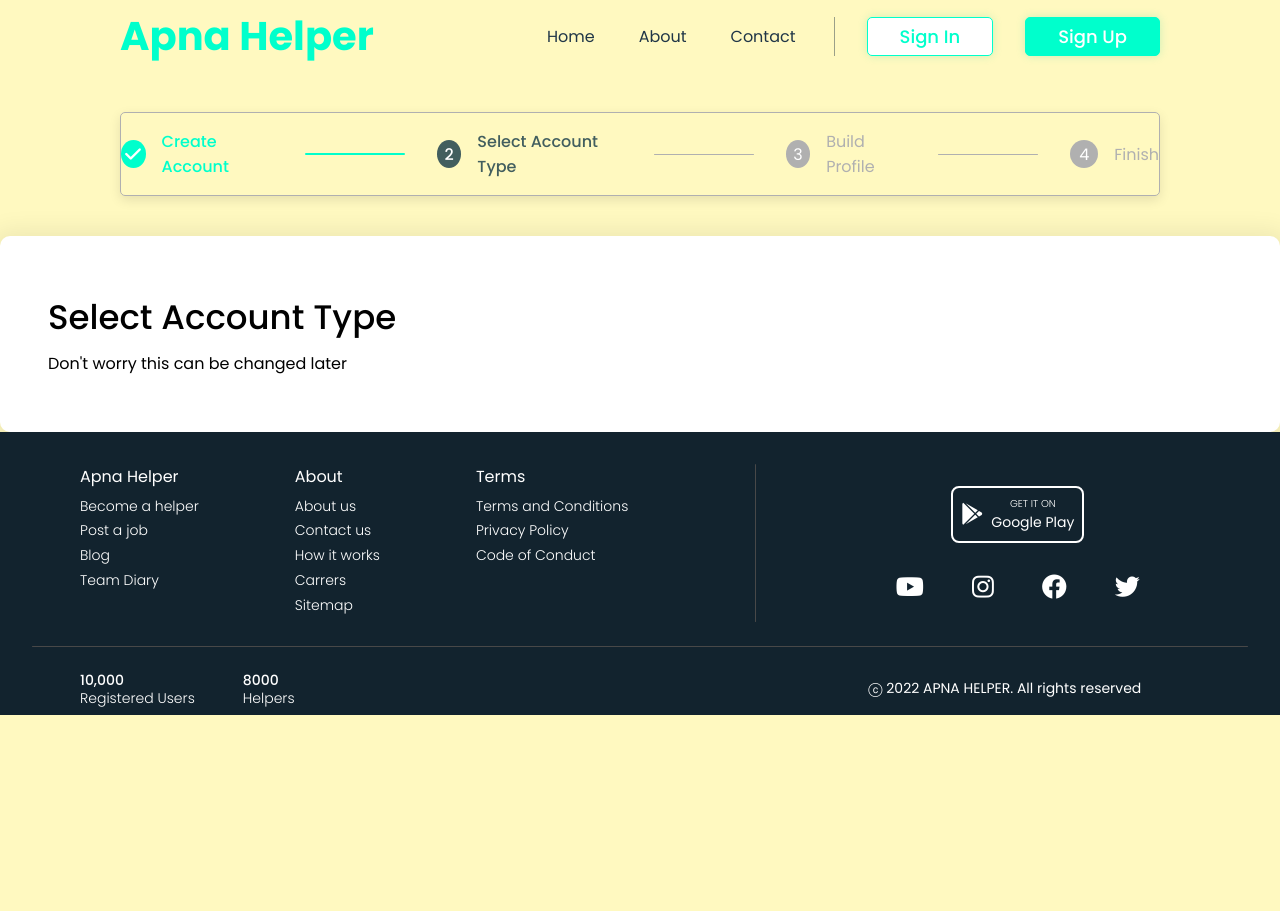
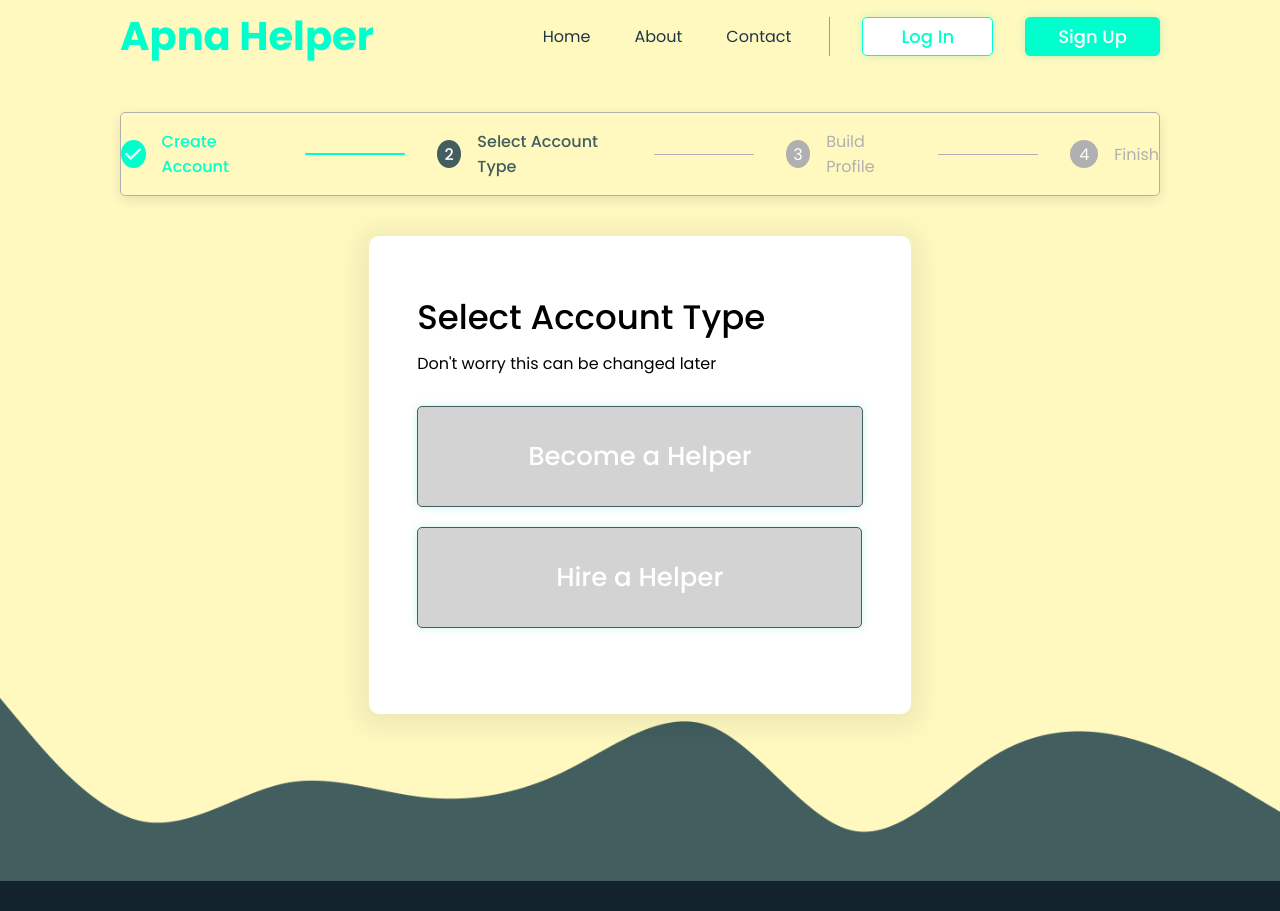
Before and after one commit to Ramanuj-1729/Apna_Helper, a React (Create React App) app in the folder frontend/: page /register/account-type in a window 1280 px wide. Shown: the top 911 px of the page. Before the commit the page ends 800 px from the top, so only its background shows below. Built offline with nearby package versions, Linux system fonts and the light colour scheme.

Commit message:
added accounttype

```diff
--- a/frontend/src/App.js
+++ b/frontend/src/App.js
@@ -22,7 +22,7 @@ function App() {
         <Route path="/about-us" element={<About />} />
         <Route path="/contact-us" element={<Contact />} />
         <Route path="/team-diary" element={<TeamDiary />}/>
-        <Route path="/sign-in" element={<LogIn />}/>
+        <Route path="/log-in" element={<LogIn />}/>
         <Route path="/register/sign-up" element={<SignUp/>}/>
         <Route path="/register/account-type" element={<AccountType/>}/>
         <Route path="/register/build-profile" element={<BuildProfile/>}/>
--- a/frontend/src/components/shared/Navbar/Navbar.jsx
+++ b/frontend/src/components/shared/Navbar/Navbar.jsx
@@ -48,8 +48,8 @@ const Navbar = () => {
         <div className={`${styles.auth} flex items-center justify-center `}>
           <div className={styles.leftButton}>
             <SecondaryButton
-              content="Sign In"
-              padding="5px 32px"
+              content="Log In"
+              padding="5px 38px"
               boxShadow="0 0 10px rgba(0, 204, 153, 0.2)"
               color="#00FFCC"
               border="1px solid #00ffcc"
--- a/frontend/src/components/shared/PrimaryButton/PrimaryButton.jsx
+++ b/frontend/src/components/shared/PrimaryButton/PrimaryButton.jsx
@@ -1,11 +1,11 @@
 import React from 'react'
 import style from './PrimaryButton.module.css'
 
-const PrimaryButton = ({ content, backgroundColor, padding, boxShadow, border, onClick }) => {
+const PrimaryButton = ({ content, backgroundColor, padding, boxShadow, border, onClick, fontSize }) => {
   return (
     <div className={style.wrapper}>
       <button
-        style={{ backgroundColor, padding, boxShadow, border }}
+        style={{ backgroundColor, padding, boxShadow, border, fontSize }}
         onClick={onClick}
       >
         {content}
--- a/frontend/src/pages/RegistrationSteps/AccountType/AccountType.jsx
+++ b/frontend/src/pages/RegistrationSteps/AccountType/AccountType.jsx
@@ -1,17 +1,35 @@
 import React from 'react'
 import Form from '../../../components/Form/Form'
 import RegisterationStatusBar from '../../../components/RegistrationStatusBar/RegistrationStatusBar';
-// import styles from './AccountType.module.css'
+import PrimaryButton from '../../../components/shared/PrimaryButton/PrimaryButton';
+import styles from './AccountType.module.css';
+import { useNavigate } from "react-router-dom";
 
 const AccountType = () => {
+  const Navigation = useNavigate();
+  const buildProfileNavigation = () => {
+    Navigation("/register/build-profile");
+  };
 
   return (
-
     <>
       <RegisterationStatusBar state={2} />
-      <Form heading="Select Account Type" text="Don't worry this can be changed later">
+      <div className={`${styles.wrapper} flex items-center justify-center`}>
+        <Form heading="Select Account Type" text="Don't worry this can be changed later">
 
-      </Form>
+          <div className={styles.btn}>
+            <div className={styles.btn1}>
+              <PrimaryButton backgroundColor="var(--gray-dark-color)" content="Become a Helper" padding="30px 110px" boxShadow="0 0 10px rgba(0, 204, 153, 0.2)" border="1px solid #425E5E" fontSize="26px" onClick={buildProfileNavigation} />
+            </div>
+            <div className={styles.btn2}>
+              <PrimaryButton backgroundColor="var(--gray-dark-color)" content="Hire a Helper" padding="30px 138px" boxShadow="0 0 10px rgba(0, 204, 153, 0.2)" border="1px solid #425E5E" fontSize="26px" />
+            </div>
+          </div>
+        </Form>
+      </div>
+      <div className={styles.waves}>
+        <img src="/images/wave-top.png" alt="oh no" />
+      </div>
     </>
 
   )
--- a/frontend/src/pages/RegistrationSteps/AccountType/AccountType.module.css
+++ b/frontend/src/pages/RegistrationSteps/AccountType/AccountType.module.css
@@ -0,0 +1,12 @@
+.btn{
+    margin: 30px 0px;
+}
+.btn2{
+    margin-top: 20px;
+}
+.waves img {
+    position: relative;
+    width: 100%;
+    margin: -1rem 0 -5rem 0;
+    z-index: -1;
+}
--- a/frontend/src/pages/RegistrationSteps/SignUp/SignUp.jsx
+++ b/frontend/src/pages/RegistrationSteps/SignUp/SignUp.jsx
@@ -3,7 +3,8 @@ import styles from "./SignUp.module.css";
 import Line from "../../../components/shared/Line/Line";
 import PrimaryButton from "../../../components/shared/PrimaryButton/PrimaryButton";
 import Form from "../../../components/Form/Form";
-import RegisterationStatusBar from '../../../components/RegistrationStatusBar/RegistrationStatusBar';import { NavLink, useNavigate } from "react-router-dom";
+import RegisterationStatusBar from '../../../components/RegistrationStatusBar/RegistrationStatusBar';
+import { NavLink, useNavigate } from "react-router-dom";
 
 const SignUp = () => {
 
@@ -102,6 +103,9 @@ const SignUp = () => {
                     </div>
                 </Form>
             </div>
+            <div className={styles.waves}>
+                <img src="/images/wave-top.png" alt="oh no" />
+            </div>
         </>
     );
 };
--- a/frontend/src/pages/RegistrationSteps/SignUp/SignUp.module.css
+++ b/frontend/src/pages/RegistrationSteps/SignUp/SignUp.module.css
@@ -62,3 +62,9 @@
 .fill div input:first-child{
     margin-right:25px ;
 }
+.waves img {
+    position: relative;
+    width: 100%;
+    margin: -1rem 0 -5rem 0;
+    z-index: -1;
+}
```
Also changed, not shown: frontend/src/pages/Home/Home.jsx (line endings or trailing spaces).
